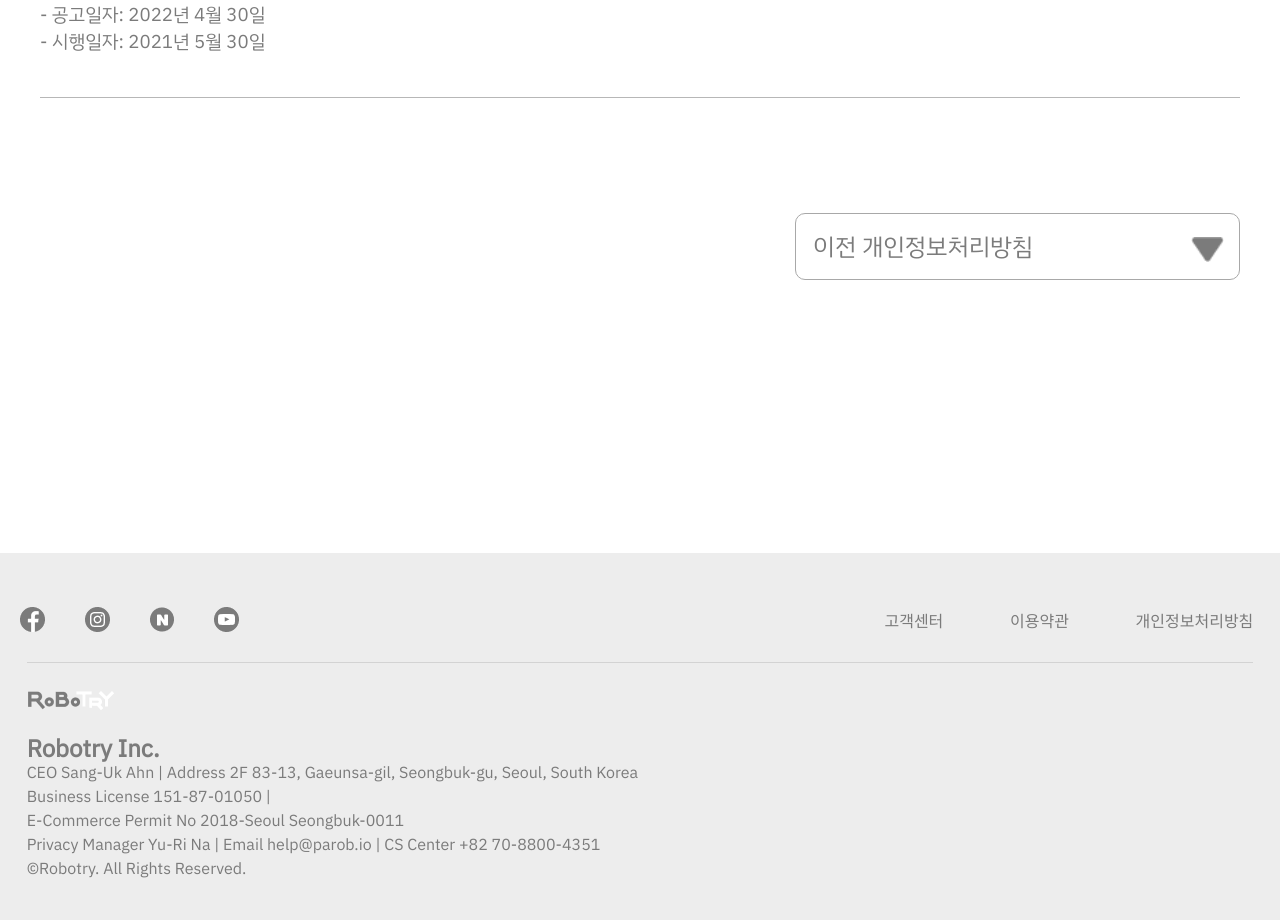
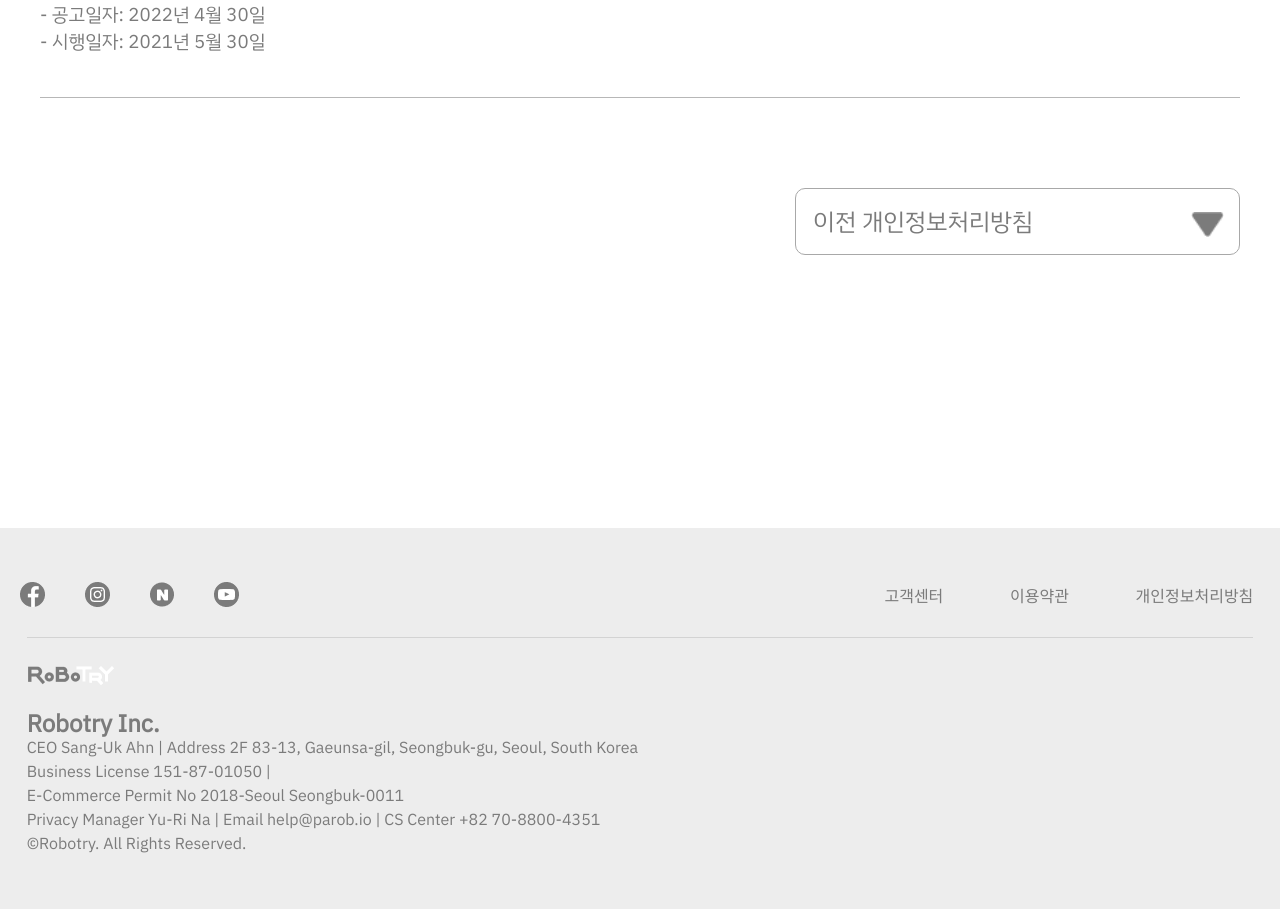
Before and after one commit to yoojin1119/ParobFrontG, a Next.js app: page /policy/privacy in a window 1280 px wide. Shown: the part 2163-3083 px from the top of the page. Built offline with nearby package versions, Linux system fonts and the light colour scheme.

Commit message:
약관 드롭다운 위치 조정

```diff
--- a/src/pages/policy/privacy.jsx
+++ b/src/pages/policy/privacy.jsx
@@ -104,7 +104,7 @@ const PrivacyBox = styled.div`
     color: ${({ theme }) => theme.color.textGray};
 `;
 const AllTermsDropboxWrapper = styled.div`
-    margin-top: 50px;
+    margin-top: 25px;
     width: 80rem;
     display: flex;
     flex-direction:column;
--- a/src/pages/policy/terms.jsx
+++ b/src/pages/policy/terms.jsx
@@ -96,7 +96,7 @@ const PrivacyBox = styled.div`
     color: ${({ theme }) => theme.color.textGray};
 `;
 const AllTermsDropboxWrapper = styled.div`
-    margin-top: 50px;
+    margin-top: 25px;
     width: 80rem;
     display: flex;
     flex-direction:column;
```
